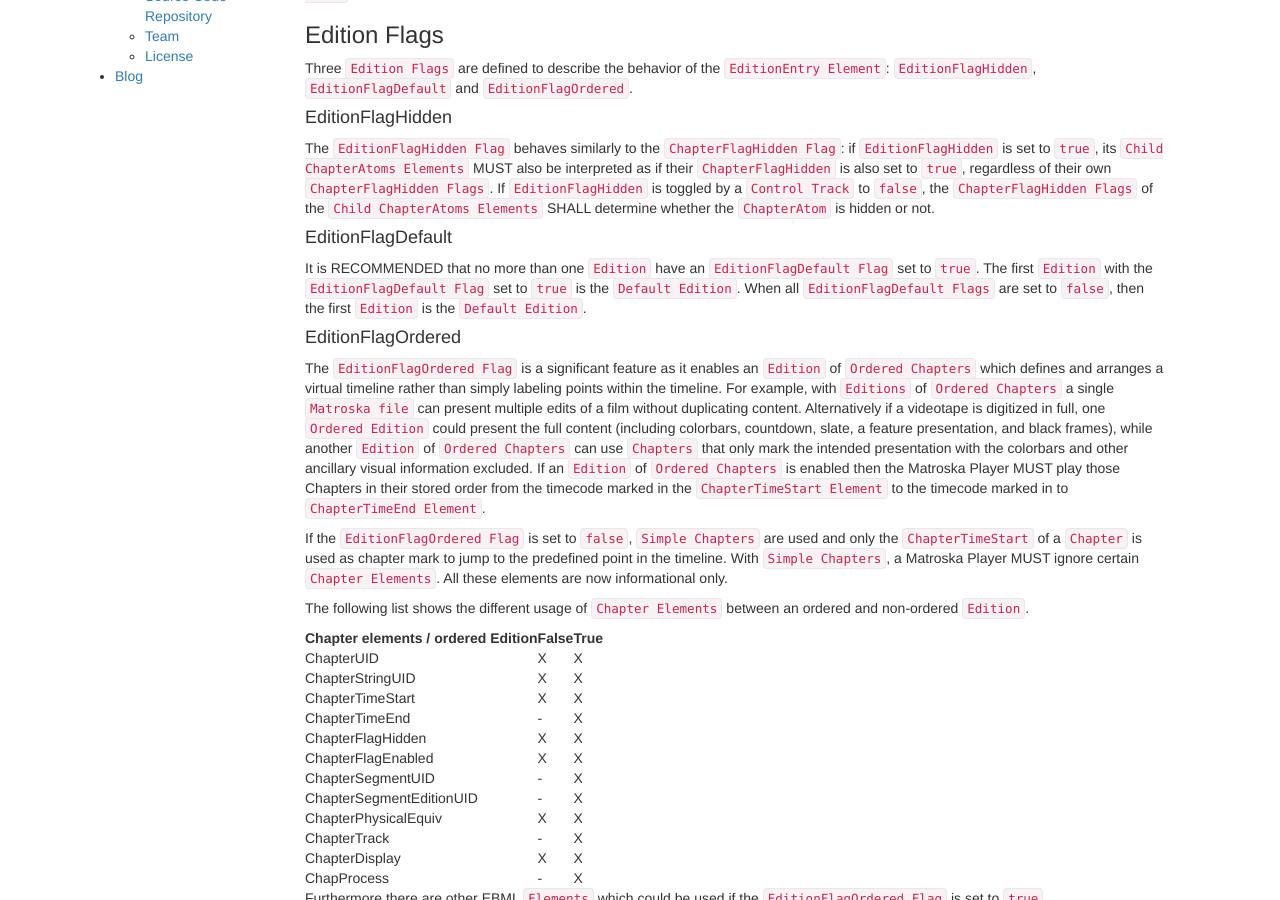
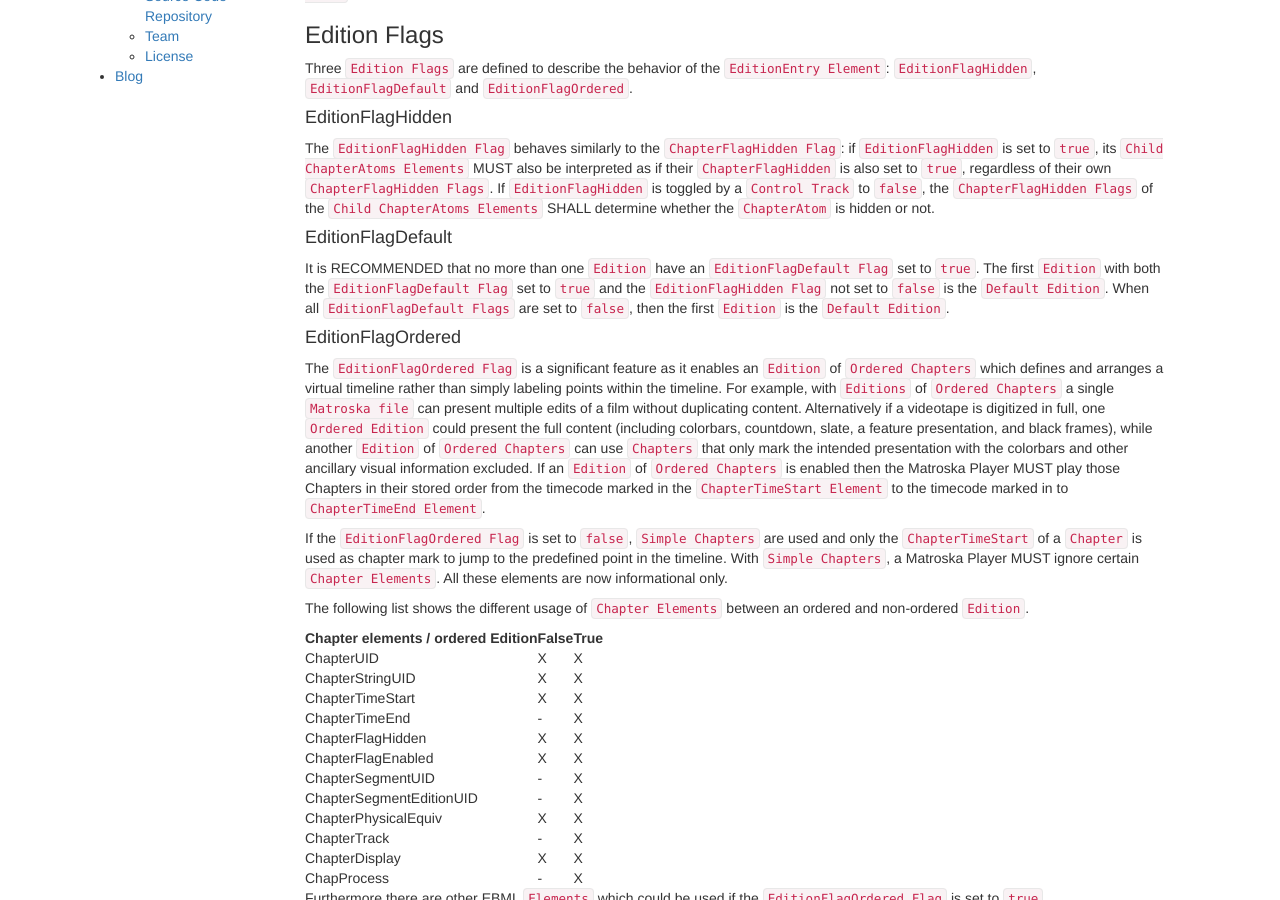
Before and after one commit to ietf-wg-cellar/matroska-specification, a Jekyll site: the page built from chapters.md, in a window 1280 px wide and 900 px high, scrolled down 559 px. Built offline with Jekyll 4.4.1, drawn with Linux system fonts in a browser that asks for light colours; our own code applies the rules of GitHub Pages for plain Markdown files.

Commit message:
clarify Default Edition

```diff
--- a/chapters.md
+++ b/chapters.md
@@ -25,7 +25,7 @@
 
 #### EditionFlagDefault
 
-It is RECOMMENDED that no more than one `Edition` have an `EditionFlagDefault Flag` set to `true`. The first `Edition` with the `EditionFlagDefault Flag` set to `true` is the `Default Edition`. When all `EditionFlagDefault Flags` are set to `false`, then the first `Edition` is the `Default Edition`.
+It is RECOMMENDED that no more than one `Edition` have an `EditionFlagDefault Flag` set to `true`. The first `Edition` with both the `EditionFlagDefault Flag` set to `true` and the `EditionFlagHidden Flag` not set to `false` is the `Default Edition`. When all `EditionFlagDefault Flags` are set to `false`, then the first `Edition` is the `Default Edition`.
 
 #### EditionFlagOrdered
 
```
